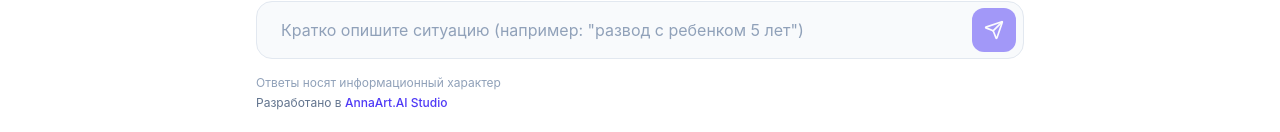
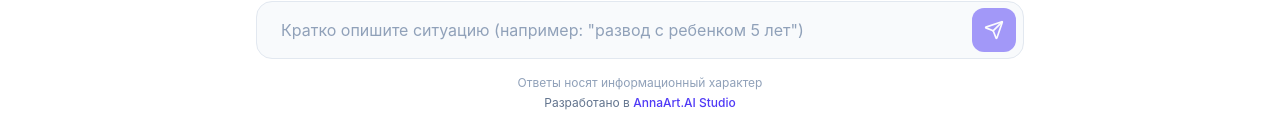
Before and after one commit to AnnaArtYakusheva/AI_Family_Law_Consultant, a React (Vite) app: page / in a window 1280 px wide. Shown: the part 665-797 px from the top of the page. Built offline with nearby package versions, Linux system fonts and the light colour scheme; no server answers.

Commit message:
fix: correct footer text aligment

```diff
--- a/src/App.tsx
+++ b/src/App.tsx
@@ -176,7 +176,7 @@
               <Send size={20} />
             </button>
           </form>
-          <div className="test-center space-y-1 mt-2">
+          <div className="text-center space-y-1 mt-2">
             <p className="text-xs text-slate-400">
               Ответы носят информационный характер
             </p>
```
